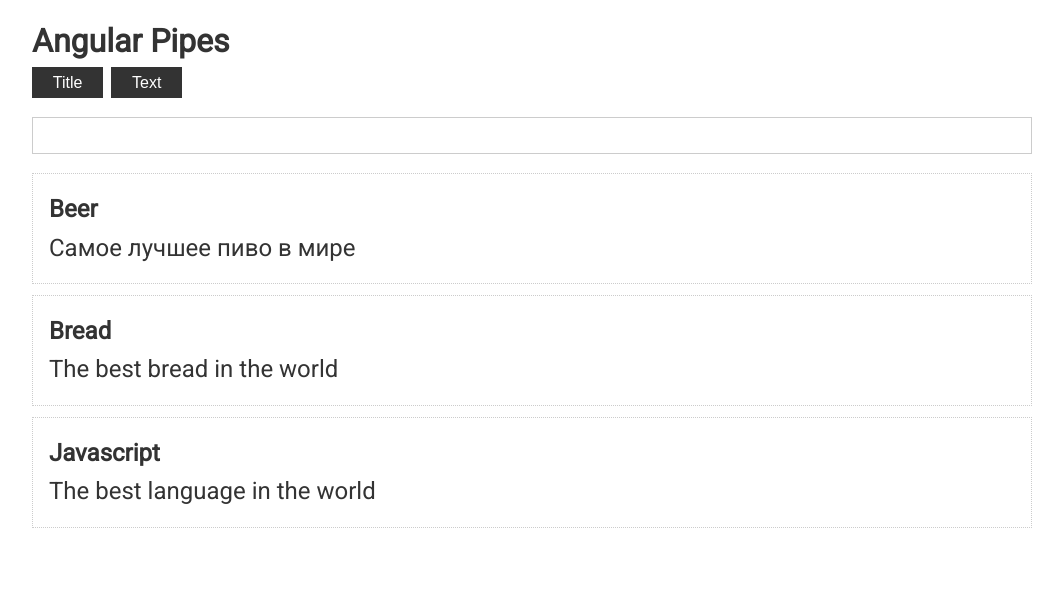
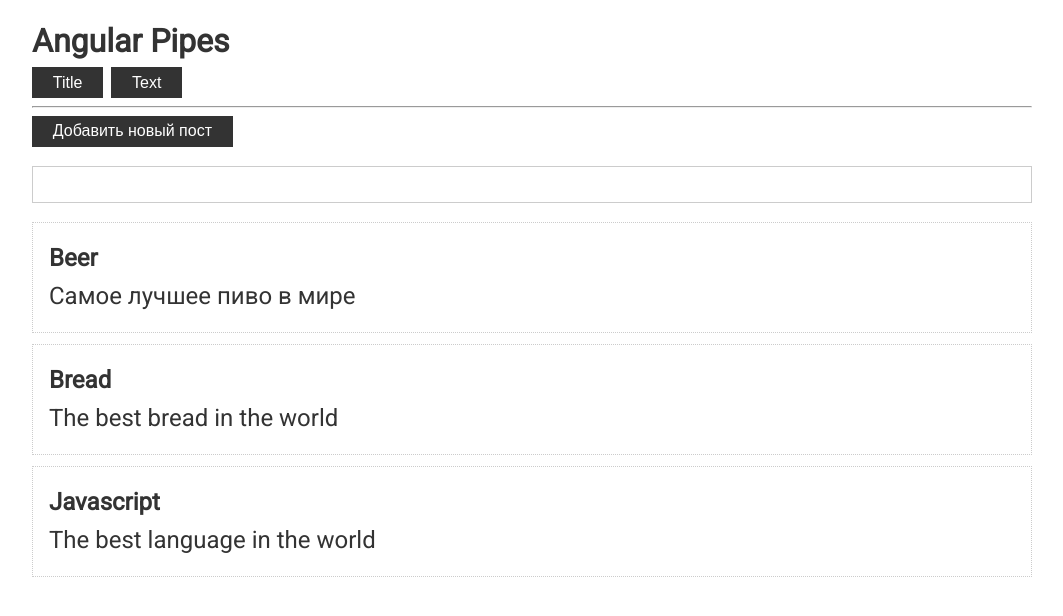
Before and after one commit to Arafatik/Angular-essential, an Angular app: page / in a window 1280 px wide. Shown: the top 616 px of the page, without its empty margins (108-1171 px from the left). Built offline with nearby package versions, Linux system fonts and the light colour scheme.

Commit message:
pipe-optimization

```diff
--- a/src/app/app.component.html
+++ b/src/app/app.component.html
@@ -3,6 +3,9 @@
 
   <button class="btn" (click)="searchField = 'title'">Title</button>
   <button class="btn" (click)="searchField = 'text'">Text</button>
+
+  <hr />
+  <button class="btn" (click)="addPost()">Добавить новый пост</button>
 
   <input type="text" [(ngModel)]="search" />
 
--- a/src/app/app.component.ts
+++ b/src/app/app.component.ts
@@ -18,4 +18,11 @@
     { title: "Bread", text: "The best bread in the world" },
     { title: "Javascript", text: "The best language in the world" },
   ];
+
+  addPost() {
+    this.posts.unshift({
+      title: "Angular Top",
+      text: "Arafat study Angular course",
+    });
+  }
 }
--- a/src/app/pipes/filter.pipe.ts
+++ b/src/app/pipes/filter.pipe.ts
@@ -4,6 +4,7 @@
 
 @Pipe({
   name: "filter",
+  pure: false,
 })
 export class FilterPipe implements PipeTransform {
   transform(
```
